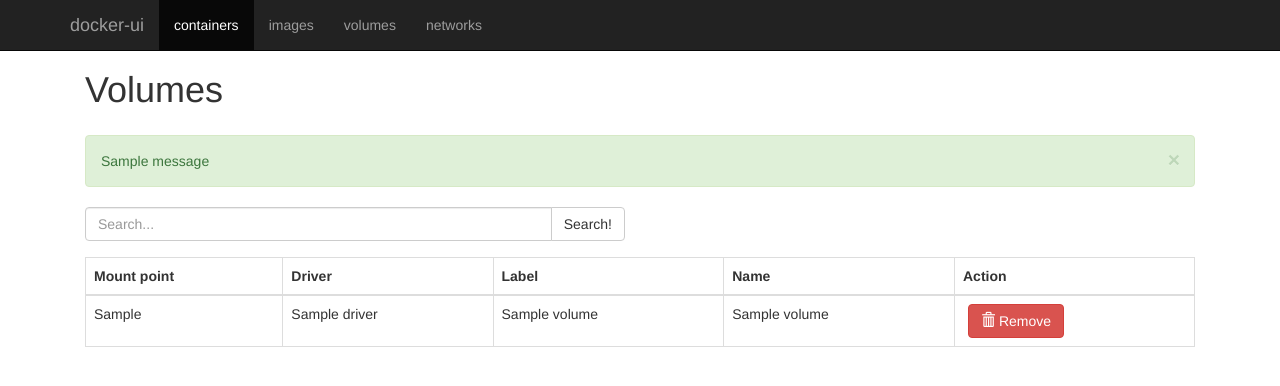
After one commit to JesusTinoco/docker-ui, a Flask app: template app/templates/volumes/list.html in a window 1280 px wide. The commit adds this page. Shown: the top 386 px of the page. Run offline with Flask 2, Linux system fonts and the light colour scheme; the template is opened without the code that fills it: most values are stand-ins (such as "Sample title", 1, 10 or a date in 2020); one stand-in notice (Sample message) is shown; some libraries are stand-ins or nearby versions.

Commit message:
Add Volume section

```diff
--- a/app/__init__.py
+++ b/app/__init__.py
@@ -10,6 +10,8 @@ def not_found(error):
 
 from app.containers.controllers import containers as containers_module
 from app.images.controllers import images as images_module
+from app.volumes.controllers import volumes as volumes_module
 
 app.register_blueprint(containers_module)
 app.register_blueprint(images_module)
+app.register_blueprint(volumes_module)
--- a/app/static/css/custom.css
+++ b/app/static/css/custom.css
@@ -20,6 +20,13 @@
 /* containers section */
 
 #containers-list {
+  padding: 15px;
+  padding-top: 50px;
+}
+
+/* volumes list */
+
+#volumes-list {
   padding: 15px;
   padding-top: 50px;
 }
--- a/app/templates/layout.html
+++ b/app/templates/layout.html
@@ -22,7 +22,7 @@
       <ul class="nav navbar-nav">
         <li class="active"><a href="/containers/list">containers</a></li>
         <li><a href="/images/list">images</a></li>
-        <li><a href="#volumes">volumes</a></li>
+        <li><a href="/volumes/list">volumes</a></li>
         <li><a href="#networks">networks</a></li>
       </ul>
     </div>
--- /dev/null
+++ b/app/templates/volumes/list.html
@@ -0,0 +1,54 @@
+{% extends "layout.html" %}
+{% block body %}
+  <div id="main-section-name">
+    <h1>Volumes</h1>
+  </div>
+  <div id="flash-message">
+    {% for category, message in get_flashed_messages(with_categories=true) %}
+      <div class="alert alert-dismissable alert-{{ category }}">
+        <button type="button" class="close" data-dismiss="alert">&times;</button>
+        {{ message }}
+      </div>
+    {% endfor %}
+  </div>
+  <div id="search" class="col-lg-6">
+    <form method="get" role="form">
+      <div class="input-group">
+        <input class="form-control input-xs" name="q" placeholder="Search..." value="{{ request.args.get('q', '') }}" />
+        <span class="input-group-btn">
+          <button class="btn btn-default" type="submit">Search!</button>
+        </span>
+      </div>
+    </form>
+  </div>
+  <div id="volumes-list">
+    <table class="table table-bordered">
+      <thead>
+        <tr>
+          <th>Mount point</th>
+          <th>Driver</th>
+          <th>Label</th>
+          <th>Name</th>
+          <th>Action</th>
+        </tr>
+      </thead>
+      <tbody>
+        {% for volume in volumes -%}
+          <tr>
+            <td>{{ volume.mount_point() }}</td>
+            <td>{{ volume.driver() }}</td>
+            <td>{{ volume.label() }}</td>
+            <td>{{ volume.name() }}</td>
+            <td>
+              <form action="{{ url_for('volumes.remove_volume', volume_name=volume.name()) }}" method="post">
+                <button type="submit" class="btn btn-danger button-container-action">
+                  <span class="glyphicon glyphicon-trash" aria-hidden="true"></span> Remove
+                </button>
+              </form>
+            </td>
+          </tr>
+        {% endfor %}
+      </tbody>
+    </table>
+  </div>
+{% endblock %}
```
Also changed, not shown: app/volumes/controllers.py (added, +33 -0 lines), app/volumes/models.py (added, +19 -0 lines), app/volumes/__init__.py (added).
